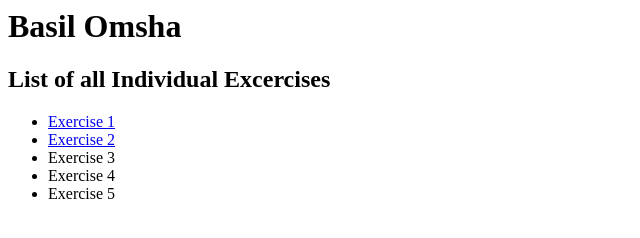
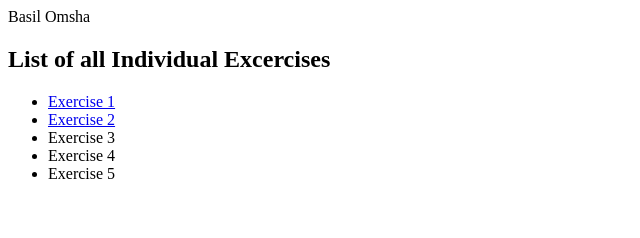
Before and after one commit to BaselOmsha/Basil_Omsha, a plain HTML site: page index.html in a window 1280 px wide. Shown: the whole page, without its empty margins (0-640 px from the left). Drawn offline with Linux system fonts and the light colour scheme.

Commit message:
Canges made on index file

```diff
--- a/index.html
+++ b/index.html
@@ -1,11 +1,16 @@
-<html>
+<!DOCTYPE html>
+<html lang="en">
 
 <head>
-    <title></title>
+    <meta charset="UTF-8">
+    <meta http-equiv="X-UA-Compatible" content="IE=edge">
+    <meta name="viewport" content="width=device-width, initial-scale=1.0">
+    <title>Index page</title>
 </head>
 
 <body>
-    <h1>Basil Omsha</h1>
+    <header>Basil Omsha</header>
+    <main>
         <h2>List of all Individual Excercises</h2>
         <ul>
             <li><a href="exercise1.html" target="-blank">Exercise 1</a></li>
@@ -14,6 +19,8 @@
             <li>Exercise 4</li>
             <li>Exercise 5</li>
         </ul>
+    </main>
+
 </body>
 
 </html>
```
Lines whose indentation alone changed are shown as unchanged.
